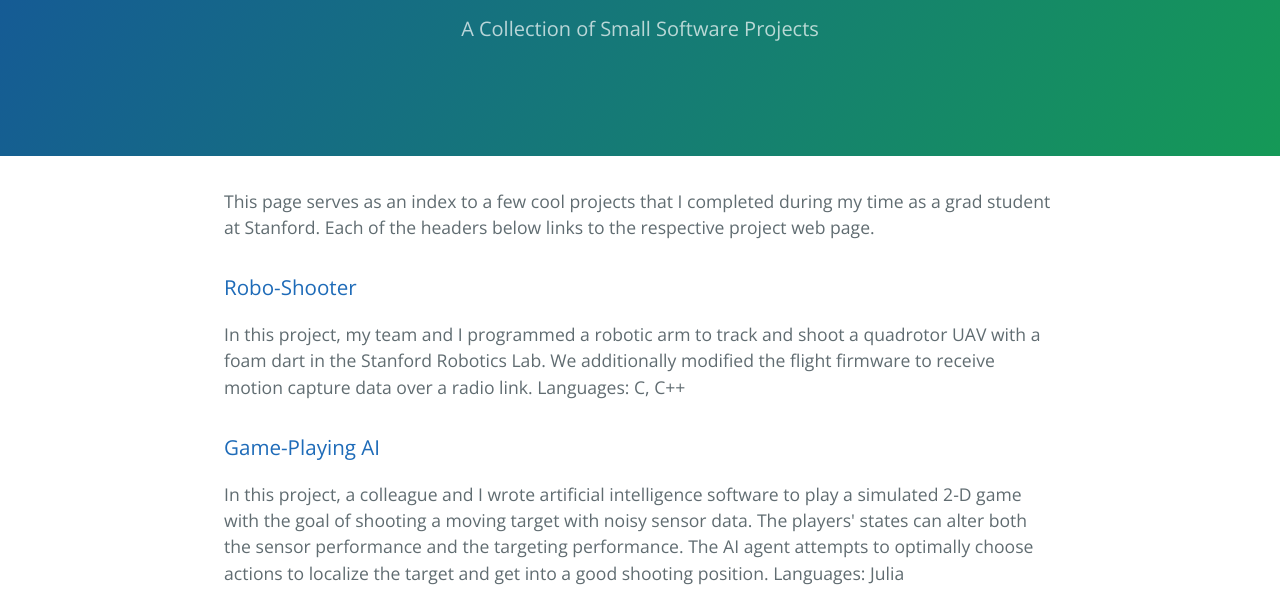
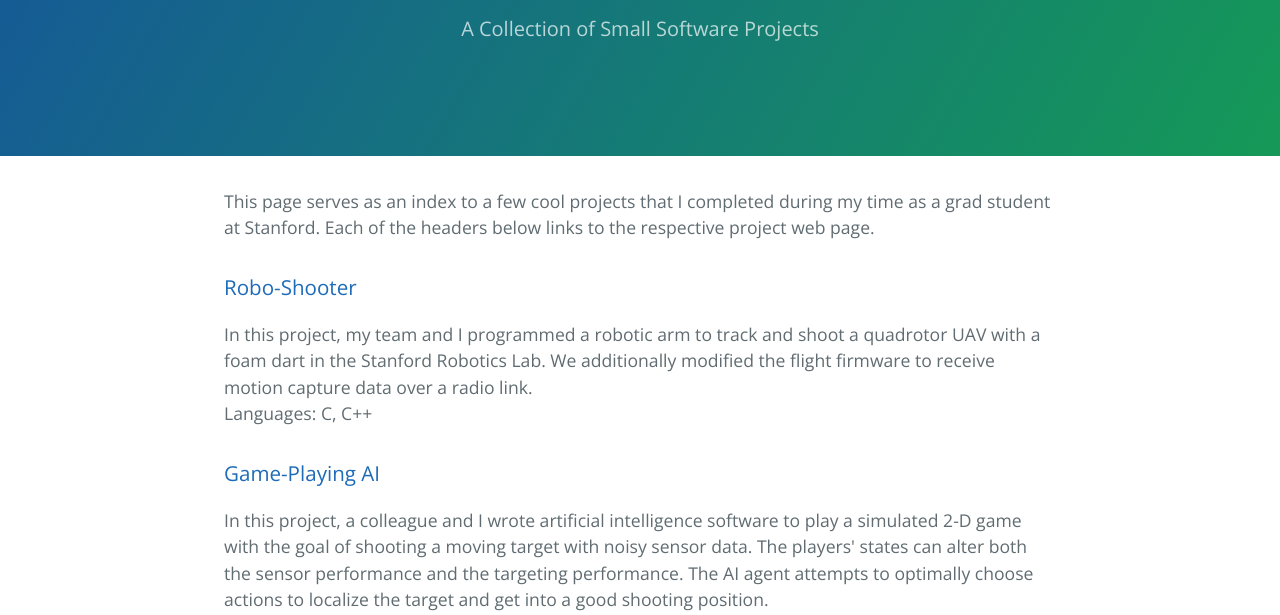
Before and after one commit to reinkek/reinkek.github.io, a plain HTML site: page index.html in a window 1280 px wide. Shown: the part 161-776 px from the top of the page. Drawn offline with nearby package versions, Linux system fonts and the light colour scheme.

Commit message:
Replace master branch with page content via GitHub

```diff
--- a/index.html
+++ b/index.html
@@ -22,21 +22,21 @@
 <a id="robo-shooter" class="anchor" href="#robo-shooter" aria-hidden="true"><span class="octicon octicon-link"></span></a><a href="reinkek.github.io/robo-shooter">Robo-Shooter</a>
 </h3>
 
-<p>In this project, my team and I programmed a robotic arm to track and shoot a quadrotor UAV with a foam dart in the Stanford Robotics Lab.  We additionally modified the flight firmware to receive motion capture data over a radio link.
+<p>In this project, my team and I programmed a robotic arm to track and shoot a quadrotor UAV with a foam dart in the Stanford Robotics Lab.  We additionally modified the flight firmware to receive motion capture data over a radio link.<br>
 Languages: C, C++</p>
 
 <h3>
 <a id="game-playing-ai" class="anchor" href="#game-playing-ai" aria-hidden="true"><span class="octicon octicon-link"></span></a><a href="reinkek.github.io/mc-rtbss">Game-Playing AI</a>
 </h3>
 
-<p>In this project, a colleague and I wrote artificial intelligence software to play a simulated 2-D game with the goal of shooting a moving target with noisy sensor data.  The players' states can alter both the sensor performance and the targeting performance.  The AI agent attempts to optimally choose actions to localize the target and get into a good shooting position.
+<p>In this project, a colleague and I wrote artificial intelligence software to play a simulated 2-D game with the goal of shooting a moving target with noisy sensor data.  The players' states can alter both the sensor performance and the targeting performance.  The AI agent attempts to optimally choose actions to localize the target and get into a good shooting position.<br>
 Languages: Julia</p>
 
 <h3>
 <a id="quadrotor-navigation-simulation" class="anchor" href="#quadrotor-navigation-simulation" aria-hidden="true"><span class="octicon octicon-link"></span></a><a href="reinkek.github.io/NaviQuad">Quadrotor Navigation Simulation</a>
 </h3>
 
-<p>In this project, a colleague and I wrote an online path planning and optimal model predictive control algorithm to simulate the flight of a quadrotor UAV through an unknown, cluttered environment.
+<p>In this project, a colleague and I wrote an online path planning and optimal model predictive control algorithm to simulate the flight of a quadrotor UAV through an unknown, cluttered environment.<br>
 Languages: Matlab</p>
 
       <footer class="site-footer">
--- a/params.json
+++ b/params.json
@@ -1 +1 @@
-{"name":"Reinkek.GitHub.io","tagline":"A Collection of Small Software Projects","body":"This page serves as an index to a few cool projects that I completed during my time as a grad student at Stanford.  Each of the headers below links to the respective project web page.\r\n\r\n### [Robo-Shooter](reinkek.github.io/robo-shooter)\r\nIn this project, my team and I programmed a robotic arm to track and shoot a quadrotor UAV with a foam dart in the Stanford Robotics Lab.  We additionally modified the flight firmware to receive motion capture data over a radio link.\r\nLanguages: C, C++\r\n\r\n### [Game-Playing AI](reinkek.github.io/mc-rtbss)\r\nIn this project, a colleague and I wrote artificial intelligence software to play a simulated 2-D game with the goal of shooting a moving target with noisy sensor data.  The players' states can alter both the sensor performance and the targeting performance.  The AI agent attempts to optimally choose actions to localize the target and get into a good shooting position.\r\nLanguages: Julia\r\n\r\n### [Quadrotor Navigation Simulation](reinkek.github.io/NaviQuad)\r\nIn this project, a colleague and I wrote an online path planning and optimal model predictive control algorithm to simulate the flight of a quadrotor UAV through an unknown, cluttered environment.\r\nLanguages: Matlab","google":"","note":"Don't delete this file! It's used internally to help with page regeneration."}
+{"name":"Reinkek.GitHub.io","tagline":"A Collection of Small Software Projects","body":"This page serves as an index to a few cool projects that I completed during my time as a grad student at Stanford.  Each of the headers below links to the respective project web page.\r\n\r\n### [Robo-Shooter](reinkek.github.io/robo-shooter)\r\nIn this project, my team and I programmed a robotic arm to track and shoot a quadrotor UAV with a foam dart in the Stanford Robotics Lab.  We additionally modified the flight firmware to receive motion capture data over a radio link.  \r\nLanguages: C, C++\r\n\r\n### [Game-Playing AI](reinkek.github.io/mc-rtbss)\r\nIn this project, a colleague and I wrote artificial intelligence software to play a simulated 2-D game with the goal of shooting a moving target with noisy sensor data.  The players' states can alter both the sensor performance and the targeting performance.  The AI agent attempts to optimally choose actions to localize the target and get into a good shooting position.  \r\nLanguages: Julia\r\n\r\n### [Quadrotor Navigation Simulation](reinkek.github.io/NaviQuad)\r\nIn this project, a colleague and I wrote an online path planning and optimal model predictive control algorithm to simulate the flight of a quadrotor UAV through an unknown, cluttered environment.  \r\nLanguages: Matlab","google":"","note":"Don't delete this file! It's used internally to help with page regeneration."}
```
